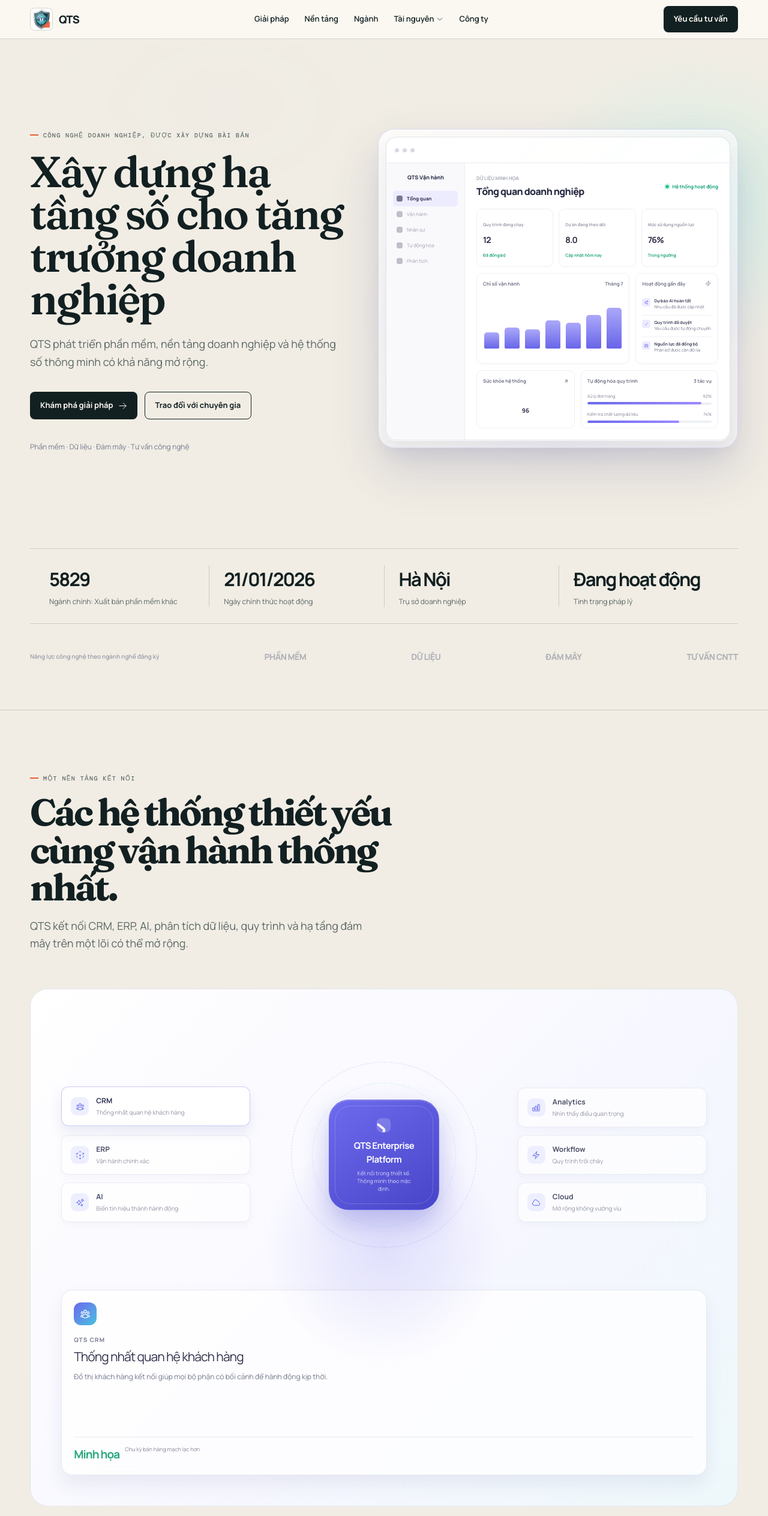
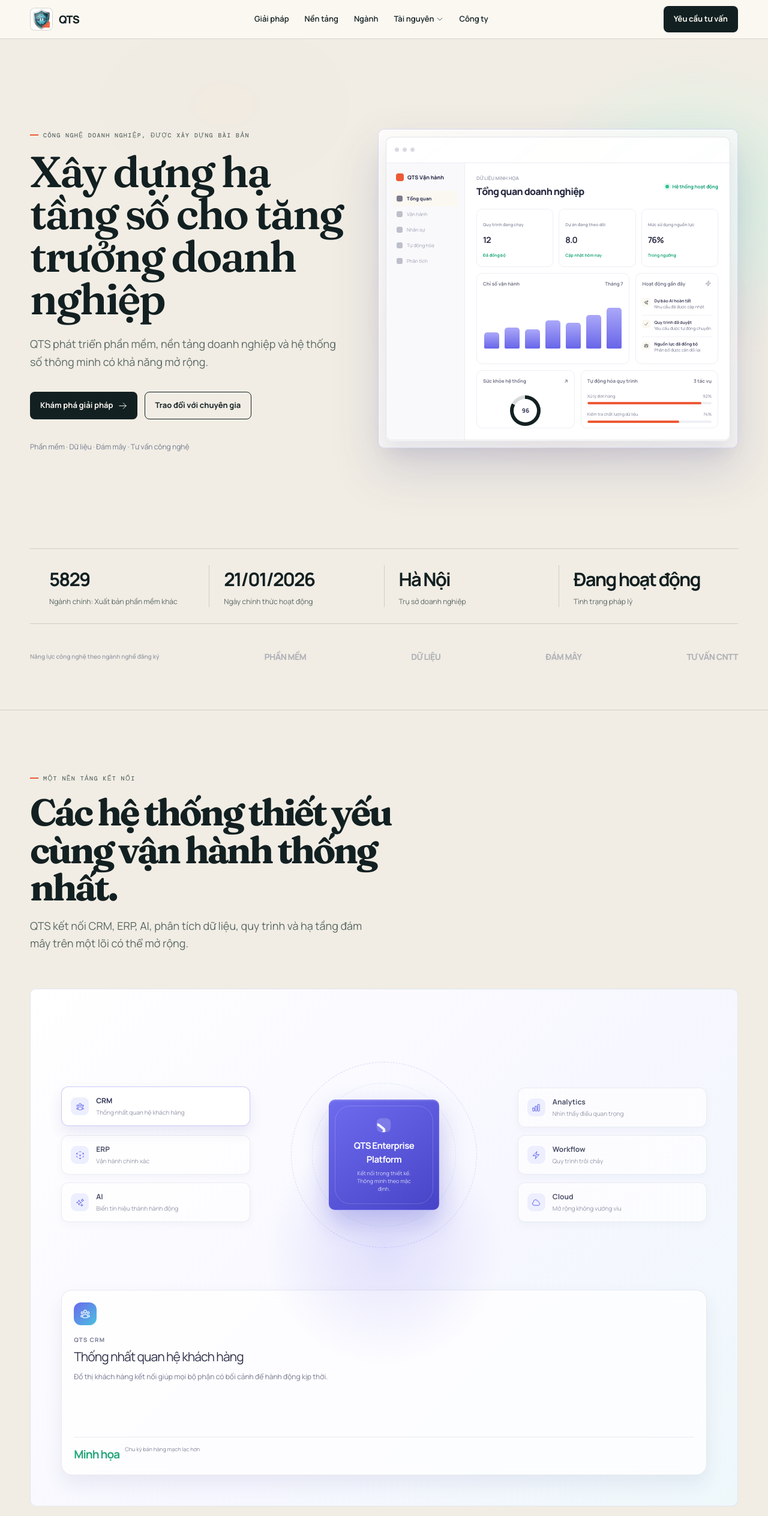
Before and after one commit to nekooo2404/qts-website, a Next.js app in the folder apps/web/: page / in a window 1280 px wide. Shown: the top 2527 px of the page at 60% size. Built offline with nearby package versions, Linux system fonts and the light colour scheme.

Commit message:
fix(web): complete chrome token cleanup and radius tokenization
Co-Authored-By: Claude Opus 5 <noreply@anthropic.com>

```diff
--- a/apps/web/app/globals.css
+++ b/apps/web/app/globals.css
@@ -81,8 +81,8 @@ a { color: inherit; text-decoration: none; }
 .nav-mobile-cta { display:none; }
 
 .hero { min-height: 820px; padding: 174px 0 92px; position: relative; isolation: isolate; overflow: hidden; }
-.hero::before { content: ""; position: absolute; z-index: -2; width: 920px; height: 620px; top: -135px; left: calc(50% - 725px); border-radius: 50%; background: radial-gradient(ellipse, rgba(178,182,255,.5), rgba(223,238,255,.25) 37%, transparent 70%); filter: blur(12px); }
-.hero::after { content: ""; position: absolute; z-index: -2; width: 600px; height: 520px; top: 80px; right: -175px; border-radius: 50%; background: radial-gradient(ellipse, rgba(160,245,233,.36), transparent 68%); filter: blur(18px); }
+.hero::before { content: ""; position: absolute; z-index: -2; width: 920px; height: 620px; top: -135px; left: calc(50% - 725px); border-radius: 50%; background: radial-gradient(ellipse, rgba(237,90,55,.24), rgba(237,90,55,.08) 37%, transparent 70%); filter: blur(12px); }
+.hero::after { content: ""; position: absolute; z-index: -2; width: 600px; height: 520px; top: 80px; right: -175px; border-radius: 50%; background: radial-gradient(ellipse, rgba(145,255,224,.28), transparent 68%); filter: blur(18px); }
 .hero-grid { display: grid; grid-template-columns: minmax(0, .94fr) minmax(480px, 1.06fr); align-items: center; gap: 48px; }
 .hero-copy { padding: 34px 0; }
 .hero h1 { max-width: 630px; margin: 18px 0 24px; font-size: clamp(50px, 5.65vw, 84px); }
@@ -92,17 +92,17 @@ a { color: inherit; text-decoration: none; }
 .avatars { display: flex; }
 .avatar { display: grid; width: 28px; height: 28px; margin-right: -6px; place-items: center; border: 2px solid var(--paper); border-radius: 99px; background: #dfe2fb; font-size: 9px; font-weight: 800; color: #565a89; }
 
-.product-glow { position: relative; padding: 12px; border: 1px solid rgba(100,101,233,.2); border-radius: 27px; background: linear-gradient(145deg, rgba(255,255,255,.76), rgba(244,245,255,.46)); box-shadow: 0 36px 80px rgba(68,71,144,.19), inset 0 1px rgba(255,255,255,.9); backdrop-filter: blur(10px); }
-.product-glow::before { content: ""; position: absolute; z-index: -1; inset: 45px -28px -36px; border-radius: 40px; background: radial-gradient(ellipse, rgba(94,94,241,.28), transparent 66%); filter: blur(21px); }
-.mock-app { border: 1px solid rgba(31,35,80,.12); overflow: hidden; border-radius: 18px; background: rgba(255,255,255,.89); box-shadow: 0 1px 0 rgba(255,255,255,.95), 0 18px 30px rgba(47,50,103,.09); }
+.product-glow { position: relative; padding: 12px; border: 1px solid rgba(100,101,233,.2); border-radius: var(--radius-lg); background: linear-gradient(145deg, rgba(255,255,255,.76), rgba(244,245,255,.46)); box-shadow: 0 36px 80px rgba(68,71,144,.19), inset 0 1px rgba(255,255,255,.9); backdrop-filter: blur(10px); }
+.product-glow::before { content: ""; position: absolute; z-index: -1; inset: 45px -28px -36px; border-radius: var(--radius-lg); background: radial-gradient(ellipse, rgba(237,90,55,.18), transparent 66%); filter: blur(21px); }
+.mock-app { border: 1px solid rgba(31,35,80,.12); overflow: hidden; border-radius: var(--radius-lg); background: rgba(255,255,255,.89); box-shadow: 0 1px 0 rgba(255,255,255,.95), 0 18px 30px rgba(47,50,103,.09); }
 .mock-top { height: 43px; padding: 0 14px; display: flex; align-items: center; gap: 6px; border-bottom: 1px solid #ececf2; }
 .dot { width: 7px; height: 7px; border-radius: 99px; background: #d8d9e2; }
 .mock-workspace { display: grid; grid-template-columns: 131px minmax(0,1fr); min-height: 412px; }
 .mock-sidebar { padding: 14px 11px; background: #f9f9fc; border-right: 1px solid #eeeeF3; }
 .mock-side-logo { padding: 3px 5px 16px; display: flex; align-items: center; gap: 6px; font-size: 9px; color: #32354f; font-weight: 800; }
-.mock-side-mark { width: 13px; height: 13px; border-radius: 4px; background: var(--violet); }
+.mock-side-mark { width: 13px; height: 13px; border-radius: 4px; background: var(--signal); }
 .mock-nav-item { height: 26px; padding: 0 6px; display: flex; align-items: center; gap: 7px; border-radius: 5px; color: #9da0b1; font-size: 8px; }
-.mock-nav-item.active { color: #393b59; background: #edecff; font-weight: 750; }
+.mock-nav-item.active { color: #393b59; background: var(--paper-strong); font-weight: 750; }
 .mock-nav-icon { width: 10px; height: 10px; border-radius: 3px; background: currentColor; opacity: .65; }
 .mock-content { padding: 19px; background: #fff; }
 .mock-content-header { display: flex; justify-content: space-between; align-items: center; }
@@ -122,16 +122,16 @@ a { color: inherit; text-decoration: none; }
 .activity-list { padding: 0 10px 9px; }
 .activity { padding: 7px 0; display: flex; gap: 6px; border-top: 1px solid #f1f1f5; font-size: 7px; color: #777b90; }
 .activity:first-child { border-top: 0; }
-.activity-icon { width: 14px; height: 14px; flex: 0 0 auto; display: grid; place-items: center; border-radius: 4px; color: #635fe5; background: #edecff; }
+.activity-icon { width: 14px; height: 14px; flex: 0 0 auto; display: grid; place-items: center; border-radius: 4px; color: var(--ink); background: var(--paper-strong); }
 .activity strong { display:block; color: #42455d; font-size: 7px; }
 .mock-bottom { display:grid; grid-template-columns: 1fr 1.4fr; gap: 10px; margin-top: 10px; }
-.score-ring { position: relative; width: 51px; height: 51px; margin: 7px auto 3px; display:grid; place-items:center; border-radius:50%; background: conic-gradient(var(--violet) 0deg 298deg,#edecf7 298deg); }
+.score-ring { position: relative; width: 51px; height: 51px; margin: 7px auto 3px; display:grid; place-items:center; border-radius:50%; background: conic-gradient(var(--ink) 0deg 298deg,var(--line) 298deg); }
 .score-ring::before { content:""; position:absolute; inset: 6px; border-radius:50%; background:#fff; }
 .score-ring span { position:relative; color:#3d4057; font-size:10px; font-weight:800; }
 .workflow-row { padding: 0 10px 8px; }
 .workflow-label { display:flex; justify-content:space-between; color:#7d8093; font-size:7px; margin: 4px 0; }
 .progress { height:4px; overflow:hidden; background:#edf0f5; border-radius:99px; }
-.progress span { height:100%; display:block; border-radius:inherit; background: linear-gradient(90deg,#6d69ed,#9c8aff); }
+.progress span { height:100%; display:block; border-radius:inherit; background: var(--signal); }
 .floating-note { position:absolute; z-index:4; right: -16px; bottom: 38px; padding: 10px 13px; display:flex; gap:9px; align-items:center; border: 1px solid rgba(100,101,233,.15); border-radius:11px; background:rgba(255,255,255,.8); box-shadow:0 15px 28px rgba(42,45,109,.13); backdrop-filter: blur(10px); font-size: 9px; color:#656a81; }
 .note-ai { width:24px; height:24px; display:grid; place-items:center; border-radius:7px; color:white; background: linear-gradient(135deg,#746ef1,#39bbe1); }
 .note-ai svg { width:13px; }
@@ -147,7 +147,7 @@ a { color: inherit; text-decoration: none; }
 .logo-row > span:first-child { color:#9a9da9; font-size:10px; font-weight:600; letter-spacing:0; }
 .client-logo { opacity:.74; }
 
-.platform-wrap { margin-top: 60px; padding: clamp(25px, 4vw, 54px); overflow:hidden; position:relative; border:1px solid rgba(55,58,109,.1); border-radius: 30px; background: linear-gradient(135deg, #fff 0%, #f7f7ff 54%, #eef8fb 100%); }
+.platform-wrap { margin-top: 60px; padding: clamp(25px, 4vw, 54px); overflow:hidden; position:relative; border:1px solid rgba(55,58,109,.1); border-radius: var(--radius-lg); background: linear-gradient(135deg, #fff 0%, #f7f7ff 54%, #eef8fb 100%); }
 .platform-wrap::after { content:""; position:absolute; width:420px; height:420px; left:50%; top:50%; border-radius:50%; transform:translate(-50%,-50%); background:radial-gradient(circle,rgba(109,105,237,.17),transparent 66%); pointer-events:none; }
 .platform-grid { display:grid; grid-template-columns: 1fr 1.25fr 1fr; align-items:center; gap: 26px; min-height:450px; position:relative; z-index:1; }
 .platform-modules { display:flex; flex-direction:column; gap:13px; }
@@ -161,7 +161,7 @@ a { color: inherit; text-decoration: none; }
 .orbit { position:absolute; border:1px dashed rgba(91,92,239,.22); border-radius:50%; }
 .orbit.one { width:310px; height:310px; }
 .orbit.two { width:240px; height:240px; border-color: rgba(67,180,205,.2); }
-.core { position:relative; width:184px; height:184px; padding:18px; display:flex; align-items:center; justify-content:center; flex-direction:column; text-align:center; border:1px solid rgba(111,112,242,.35); border-radius:33px; background:linear-gradient(145deg,#6e6bef,#4744c7); color:white; box-shadow: 0 21px 45px rgba(79,75,203,.32), inset 0 1px rgba(255,255,255,.29); }
+.core { position:relative; width:184px; height:184px; padding:18px; display:flex; align-items:center; justify-content:center; flex-direction:column; text-align:center; border:1px solid rgba(111,112,242,.35); border-radius:var(--radius-lg); background:linear-gradient(145deg,#6e6bef,#4744c7); color:white; box-shadow: 0 21px 45px rgba(79,75,203,.32), inset 0 1px rgba(255,255,255,.29); }
 .core::after { content:""; position:absolute; inset: 9px; border:1px solid rgba(255,255,255,.18); border-radius:26px; }
 .core .brand-mark { transform:scale(.87); background:rgba(255,255,255,.18); box-shadow:none; }
 .core strong { position:relative; z-index:1; margin-top:10px; font-size:15px; letter-spacing:-.04em; }
@@ -177,7 +177,7 @@ a { color: inherit; text-decoration: none; }
 .impact span { color:#838699; font-size:9px; line-height:1.35; }
 
 .bento { display:grid; grid-template-columns: 1.35fr 1fr 1fr; grid-template-rows: 286px 286px; gap:16px; margin-top:58px; }
-.solution { position:relative; isolation:isolate; overflow:hidden; padding:24px; border:1px solid rgba(33,37,85,.1); border-radius:20px; background:#fff; transition:transform .3s ease, box-shadow .3s ease, border-color .3s ease; }
+.solution { position:relative; isolation:isolate; overflow:hidden; padding:24px; border:1px solid rgba(33,37,85,.1); border-radius:var(--radius-lg); background:#fff; transition:transform .3s ease, box-shadow .3s ease, border-color .3s ease; }
 .solution:hover { transform:translateY(-8px); border-color:rgba(91,92,239,.24); box-shadow:0 20px 35px rgba(46,49,102,.12); }
 .solution.enterprise { grid-row:span 2; background:linear-gradient(145deg,#ededff,#f8f8ff 64%,#ebf9ff); }
 .solution.cloud { grid-column:span 2; background:linear-gradient(145deg,#f4f9ff,#fff); }
@@ -275,7 +275,7 @@ a { color: inherit; text-decoration: none; }
 .tech-group p { margin:7px 0 20px; color:#858899; font-size:11px; }
 .tech-stack { display:flex; flex-wrap:wrap; gap:8px; }
 .tech-pill { padding:8px 10px; border:1px solid #ebeaf5; border-radius:8px; background:#fafaff; color:#56596e; font-size:11px; font-weight:650; }
-.tech-pill i { display:inline-block; width:6px; height:6px; margin-right:6px; border-radius:50%; background:#7673e9; }
+.tech-pill i { display:inline-block; width:6px; height:6px; margin-right:6px; border-radius:50%; background:var(--signal); }
 .arch-line { position:absolute; top:50%; width:18px; height:1px; background:#c9c9e9; }
 .tech-group:first-child .arch-line { right:-17px; }
 .tech-group:last-child .arch-line { left:-17px; }
@@ -312,7 +312,7 @@ a { color: inherit; text-decoration: none; }
 /* Honeypot: off-screen, never display:none (bots skip hidden fields) */
 .hp-field { position:absolute !important; left:-9999px; width:1px; height:1px; margin:0; padding:0; opacity:0; overflow:hidden; }
 .consent-row { display:flex; align-items:flex-start; gap:9px; color:#4f5268; font-size:11px; font-weight:500; line-height:1.5; }
-.consent-row input { width:15px; height:15px; margin:1px 0 0; flex:0 0 auto; accent-color:var(--violet); }
+.consent-row input { width:15px; height:15px; margin:1px 0 0; flex:0 0 auto; accent-color:var(--signal); }
 .form-success { padding:14px; border-radius:10px; background:#eafaf5; color:#228461; font-size:12px; line-height:1.45; }
 
 .nav-link.active { color:var(--ink); font-weight:700; }
@@ -714,8 +714,8 @@ a { color: inherit; text-decoration: none; }
 /* --- Motion system additions --- */
 
 /* Custom cursor ring */
-.cursor-ring { position:fixed; top:0; left:0; width:32px; height:32px; border:1.5px solid rgba(91,92,239,.55); border-radius:50%; pointer-events:none; z-index:9999; transition:width .25s ease, height .25s ease, border-color .25s ease, background .25s ease; }
-.cursor-ring.hovering { width:48px; height:48px; border-color:rgba(91,92,239,.8); background:rgba(91,92,239,.06); }
+.cursor-ring { position:fixed; top:0; left:0; width:32px; height:32px; border:1.5px solid rgba(237,90,55,.55); border-radius:50%; pointer-events:none; z-index:9999; transition:width .25s ease, height .25s ease, border-color .25s ease, background .25s ease; }
+.cursor-ring.hovering { width:48px; height:48px; border-color:rgba(237,90,55,.8); background:rgba(237,90,55,.06); }
 
 /* Nav link animated underline */
 .nav-link { position:relative; }
```
